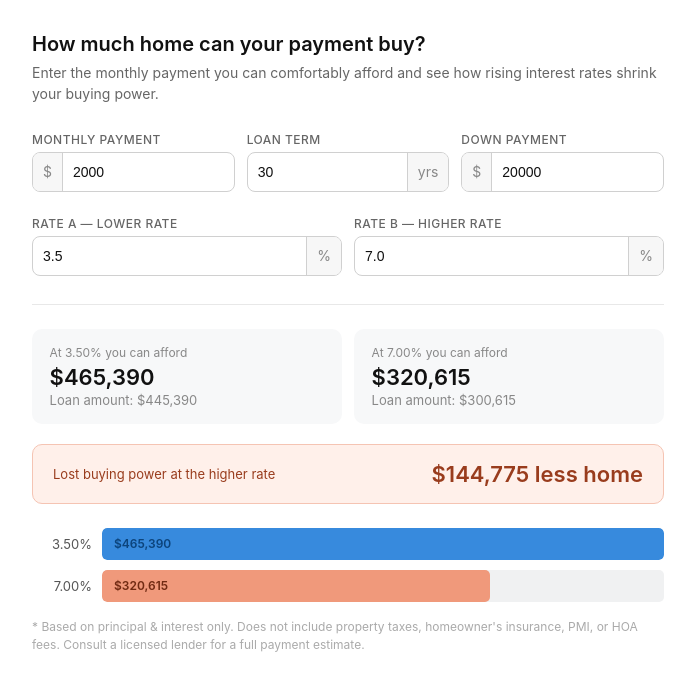
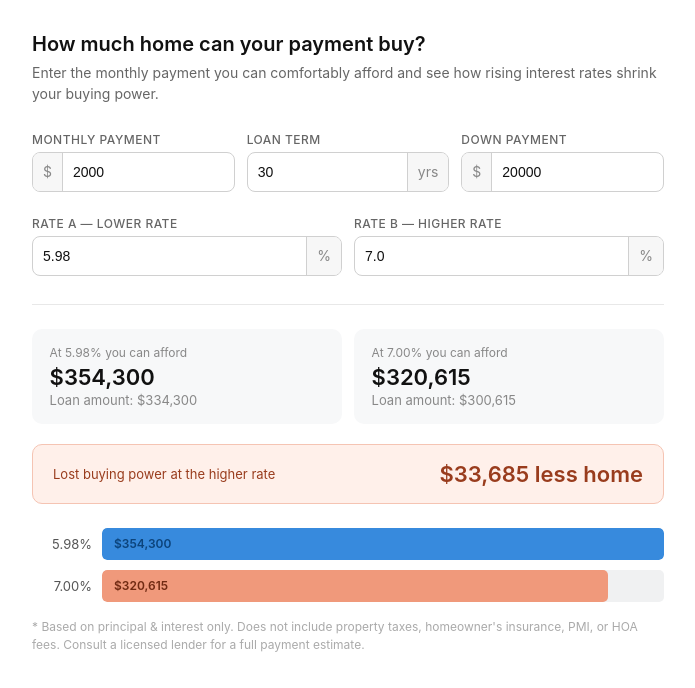
Before and after one commit to taylorwanderson/inman-mortgage-calculator, a plain HTML site: page index.html in a window 1280 px wide. Shown: the whole page, without its empty margins (292-987 px from the left). Drawn offline with Linux system fonts and the light colour scheme.

Commit message:
Update index.html

```diff
--- a/index.html
+++ b/index.html
@@ -274,7 +274,7 @@
     <div class="rate-field">
       <label>Rate A — lower rate</label>
       <div class="input-wrap">
-        <input type="number" id="rateA" value="3.5" min="0.5" max="20" step="0.25" oninput="calc()">
+        <input type="number" id="rateA" value="5.98" min="0.5" max="20" step="0.25" oninput="calc()">
         <span class="adorn suffix">%</span>
       </div>
     </div>
@@ -291,7 +291,7 @@
 
   <div class="results-grid">
     <div class="rate-card">
-      <div class="card-rate">At <span id="labelA">3.50</span>% you can afford</div>
+      <div class="card-rate">At <span id="labelA">5.98</span>% you can afford</div>
       <div class="card-home" id="homeA">—</div>
       <div class="card-loan">Loan amount: <span id="loanA">—</span></div>
     </div>
@@ -309,7 +309,7 @@
 
   <div class="bar-section">
     <div class="bar-row">
-      <div class="bar-label" id="barLabelA">3.50%</div>
+      <div class="bar-label" id="barLabelA">5.98%</div>
       <div class="bar-outer"><div class="bar-inner bar-a" id="barA" style="width:100%"><span id="barTextA"></span></div></div>
     </div>
     <div class="bar-row">
```
